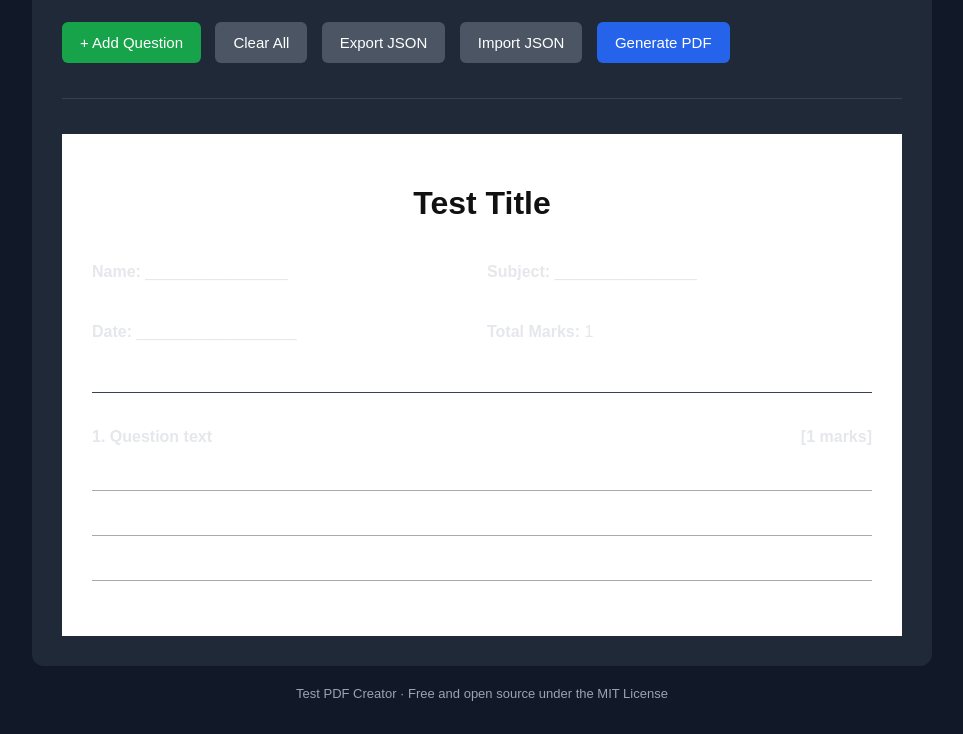
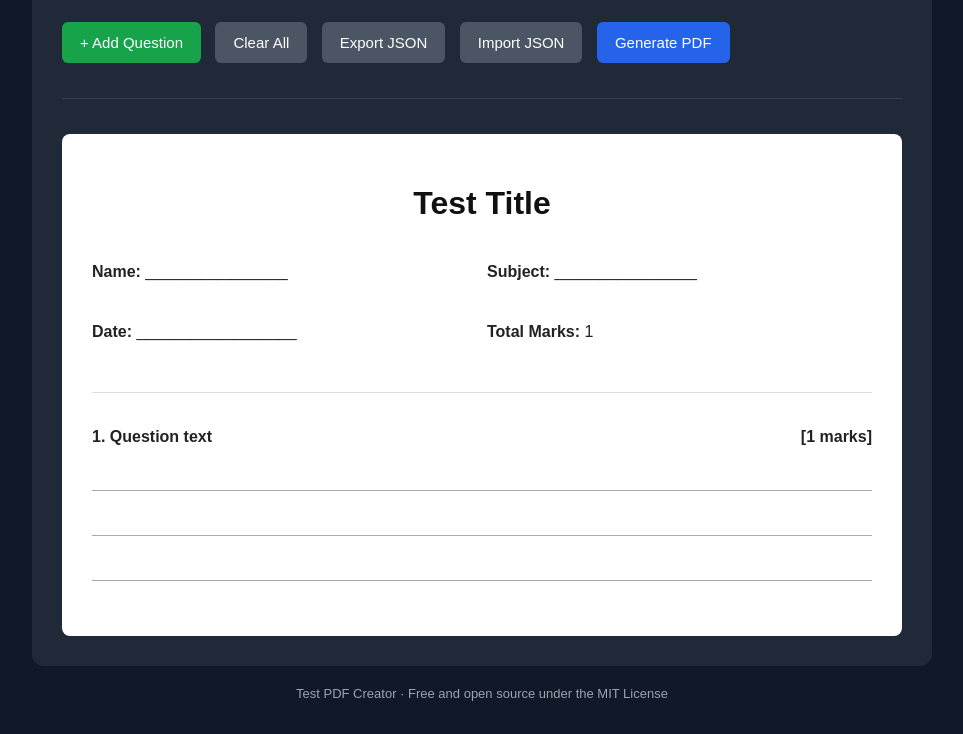
Before and after one commit to veereshr4446/TxtPDF, a website: page index.html in a window 1280 px wide. Shown: the part 769-1503 px from the top of the page, without its empty margins (158-1121 px from the left). Drawn offline with Linux system fonts and the dark colour scheme.

Commit message:
style: keep the preview white in dark mode

```diff
--- a/style.css
+++ b/style.css
@@ -318,3 +318,20 @@ select {
         color: #9ca3af;
     }
 }
+
+/* Dark mode: keep the preview looking like white paper */
+@media screen and (prefers-color-scheme: dark) {
+    .preview {
+        background: #fff;
+        color: #222;
+        border-radius: 8px;
+    }
+
+    .preview h1 {
+        color: #111;
+    }
+
+    .preview hr {
+        border-top-color: #ddd;
+    }
+}
```
